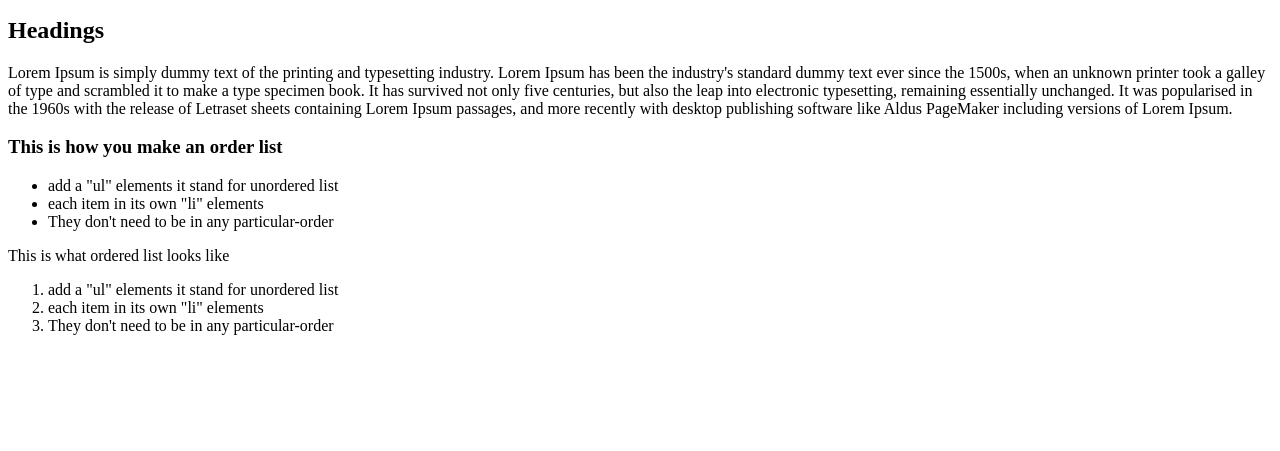
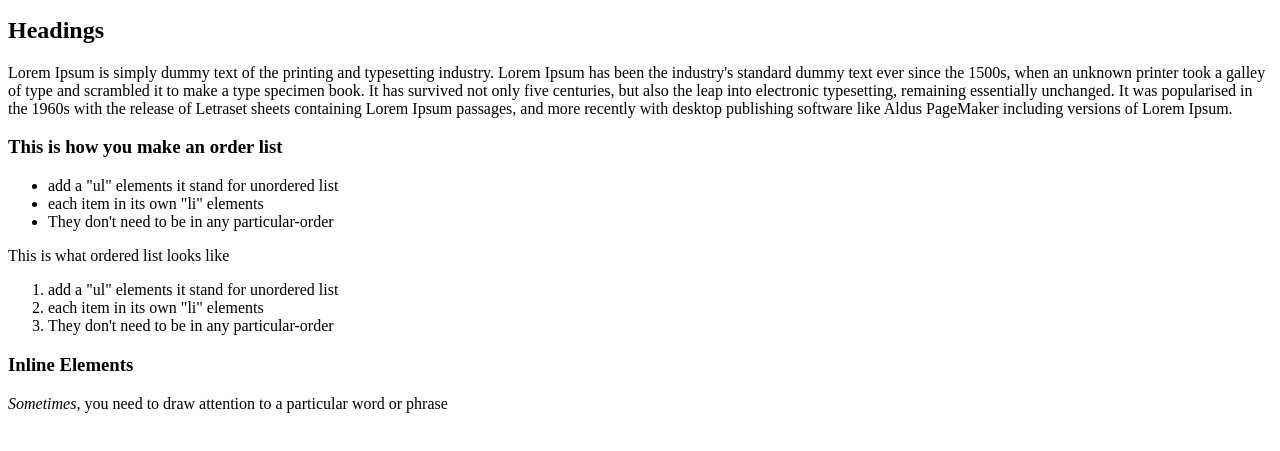
Before and after one commit to artianz225/WD82P, a plain HTML site: page index.html in a window 1280 px wide. Shown: the part 137-588 px from the top of the page. Drawn offline with Linux system fonts and the light colour scheme.

Commit message:
Updating

```diff
--- a/index.html
+++ b/index.html
@@ -29,7 +29,8 @@
             <li>They don't need to be in any particular-order</li>
         </ol>
 
-
+        <h3>Inline Elements</h3>
+        <p><em>Sometimes</em>, you need to draw attention to a particular word or phrase</p>
 
     </body>
 </html>
```
